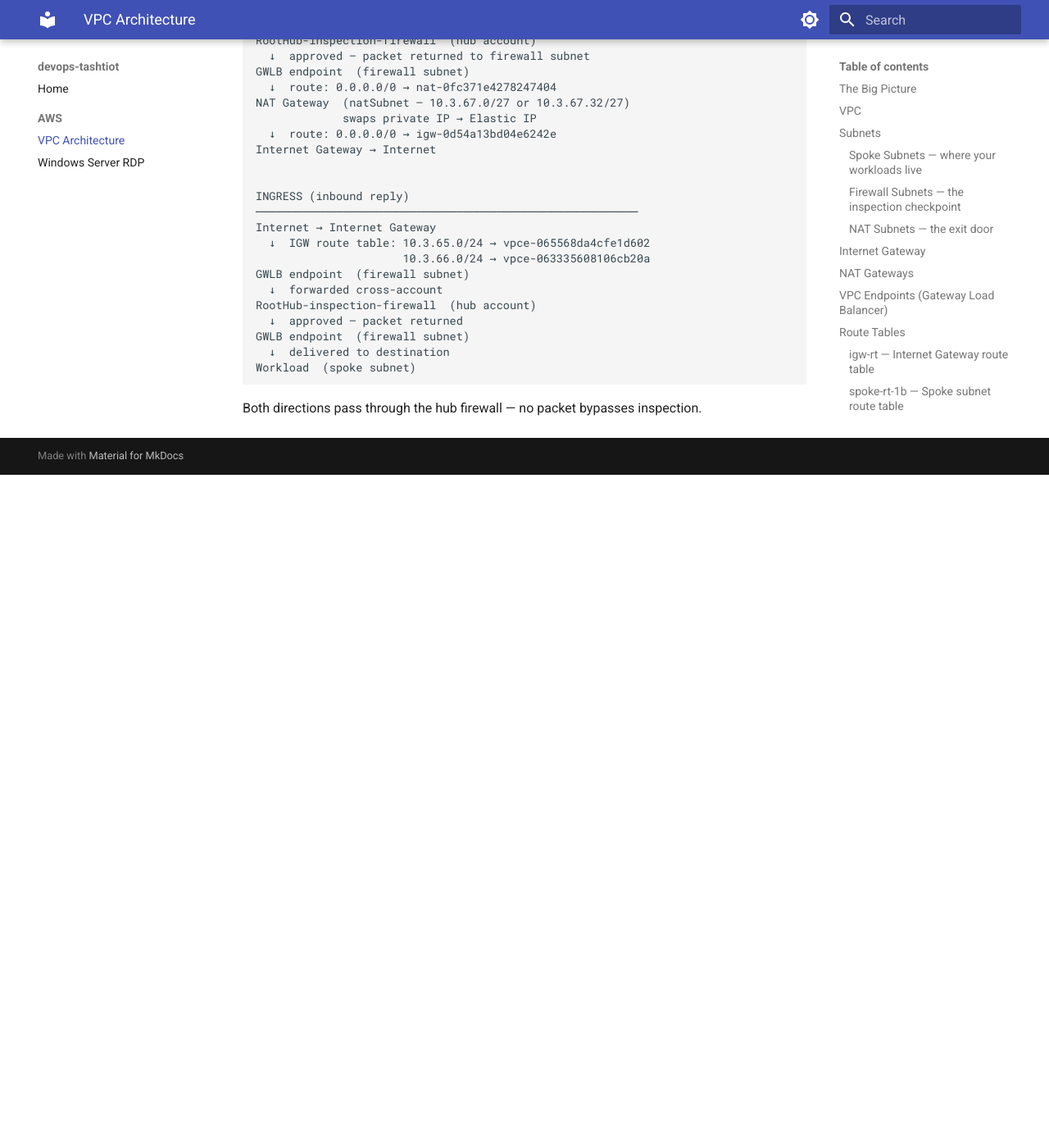
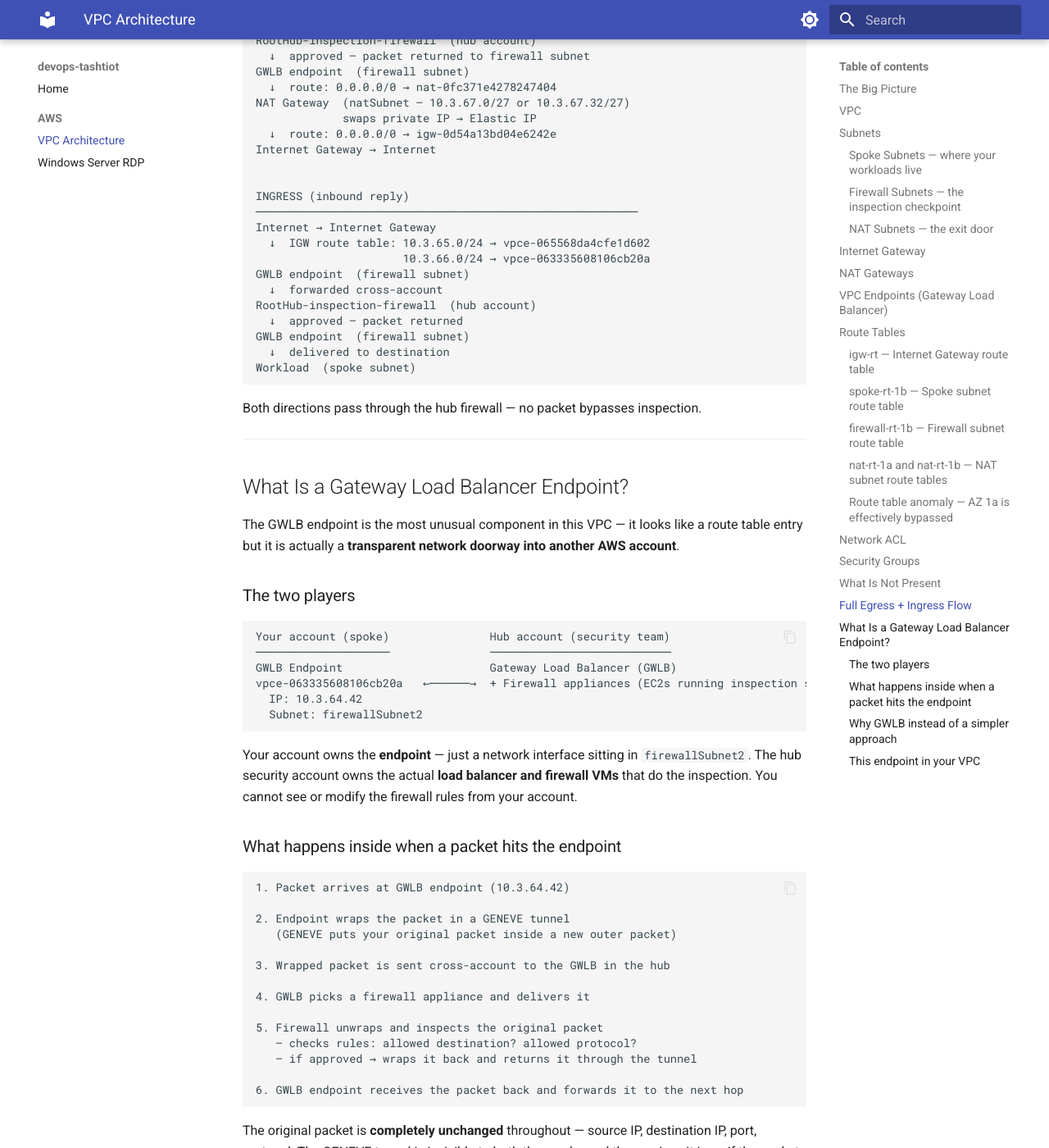
Before and after one commit to devops-tashtiot/devops-tashtiot.github.io, an MkDocs documentation site: the page built from docs-src/aws/vpc-architecture.md, in a window 1280 px wide and 1400 px high, scrolled down 7283 px. Shown: the whole window at 82% size. Built offline with MkDocs 1.6.1 and Material for MkDocs 9.7.7, drawn with Linux system fonts in a browser that asks for light colours; before the commit the page ends 7862 px from its top, so only the background shows below that; some of the changed text lies outside the part shown.

Commit message:
docs: add GWLB endpoint deep-dive section

````diff
--- a/docs-src/aws/vpc-architecture.md
+++ b/docs-src/aws/vpc-architecture.md
@@ -299,3 +299,72 @@ Workload  (spoke subnet)
 ```
 
 Both directions pass through the hub firewall — no packet bypasses inspection.
+
+---
+
+## What Is a Gateway Load Balancer Endpoint?
+
+The GWLB endpoint is the most unusual component in this VPC — it looks like a route table entry but it is actually a **transparent network doorway into another AWS account**.
+
+### The two players
+
+```
+Your account (spoke)               Hub account (security team)
+────────────────────               ───────────────────────────
+GWLB Endpoint                      Gateway Load Balancer (GWLB)
+vpce-063335608106cb20a   ←──────→  + Firewall appliances (EC2s running inspection software)
+  IP: 10.3.64.42
+  Subnet: firewallSubnet2
+```
+
+Your account owns the **endpoint** — just a network interface sitting in `firewallSubnet2`. The hub security account owns the actual **load balancer and firewall VMs** that do the inspection. You cannot see or modify the firewall rules from your account.
+
+### What happens inside when a packet hits the endpoint
+
+```
+1. Packet arrives at GWLB endpoint (10.3.64.42)
+
+2. Endpoint wraps the packet in a GENEVE tunnel
+   (GENEVE puts your original packet inside a new outer packet)
+
+3. Wrapped packet is sent cross-account to the GWLB in the hub
+
+4. GWLB picks a firewall appliance and delivers it
+
+5. Firewall unwraps and inspects the original packet
+   — checks rules: allowed destination? allowed protocol?
+   — if approved → wraps it back and returns it through the tunnel
+
+6. GWLB endpoint receives the packet back and forwards it to the next hop
+```
+
+The original packet is **completely unchanged** throughout — source IP, destination IP, port, protocol. The GENEVE tunnel is invisible to both the sender and the receiver. It is as if the packet passed through a transparent wall that happened to have a security guard examining it.
+
+### Why GWLB instead of a simpler approach
+
+The firewall needs to see the **real** source and destination IPs to apply meaningful rules. Older approaches (like routing through a proxy) rewrote the packet headers, which broke rule matching.
+
+```
+Old way (proxy):
+  EC2 → Firewall proxy → Internet
+  Firewall sees source = proxy IP   ← cannot write rules per workload
+
+GWLB way:
+  EC2 → GWLB endpoint → [GENEVE tunnel] → Firewall → Internet
+  Firewall sees source = real EC2 IP ✅   destination = real destination ✅
+```
+
+GWLB preserves the original headers end-to-end, which is why AWS Network Firewall uses it for VPC traffic inspection.
+
+### This endpoint in your VPC
+
+| Property | Value |
+|---|---|
+| Endpoint ID | `vpce-063335608106cb20a` |
+| Private IP | `10.3.64.42` |
+| Subnet | `firewallSubnet2` (`subnet-084b04815d14b2834`) |
+| Service | `com.amazonaws.vpce.il-central-1.vpce-svc-097b9b80cda8975a8` |
+| Owner | Hub security account (not your account) |
+| Type | `GatewayLoadBalancer` — packets pass *through* it, not *to* it |
+
+You do not manage, configure, or pay for the firewall rules. The endpoint itself is auto-created by AWS when the hub account associates its Network Firewall with your VPC.
````
